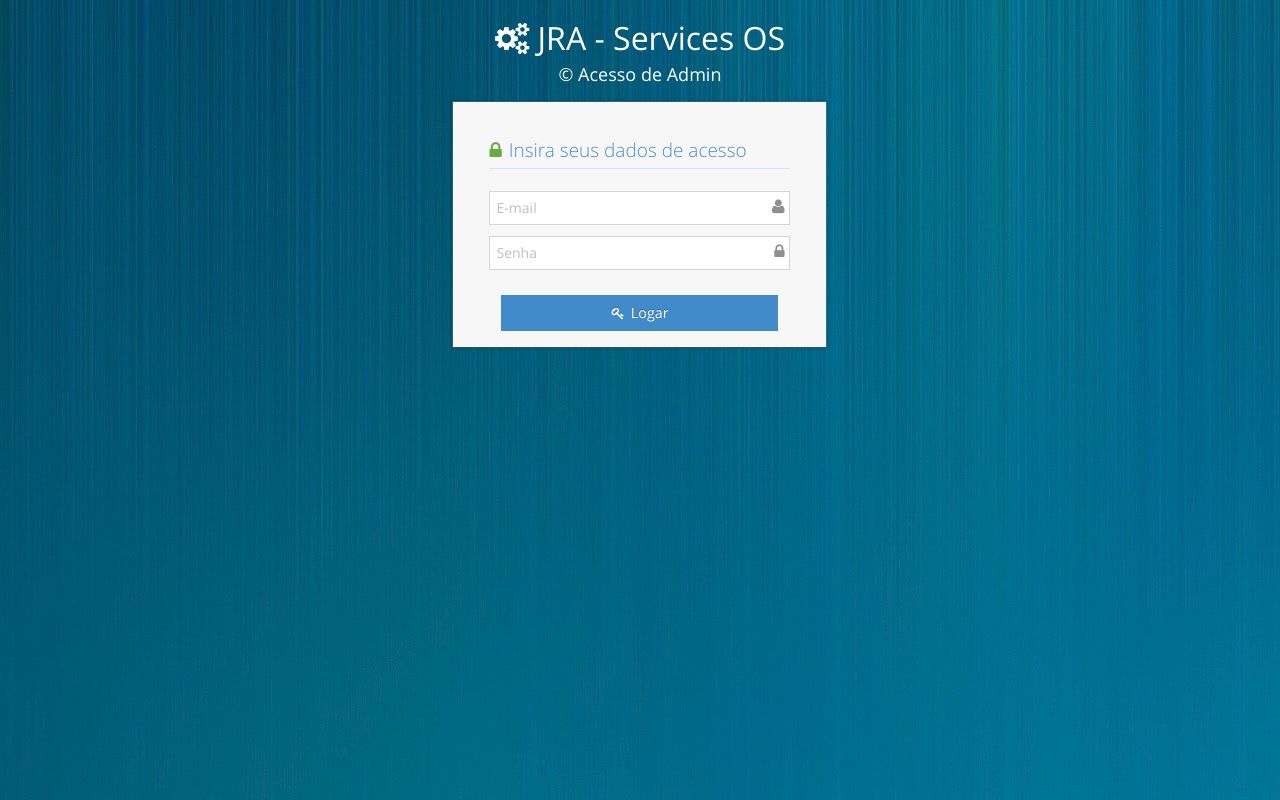
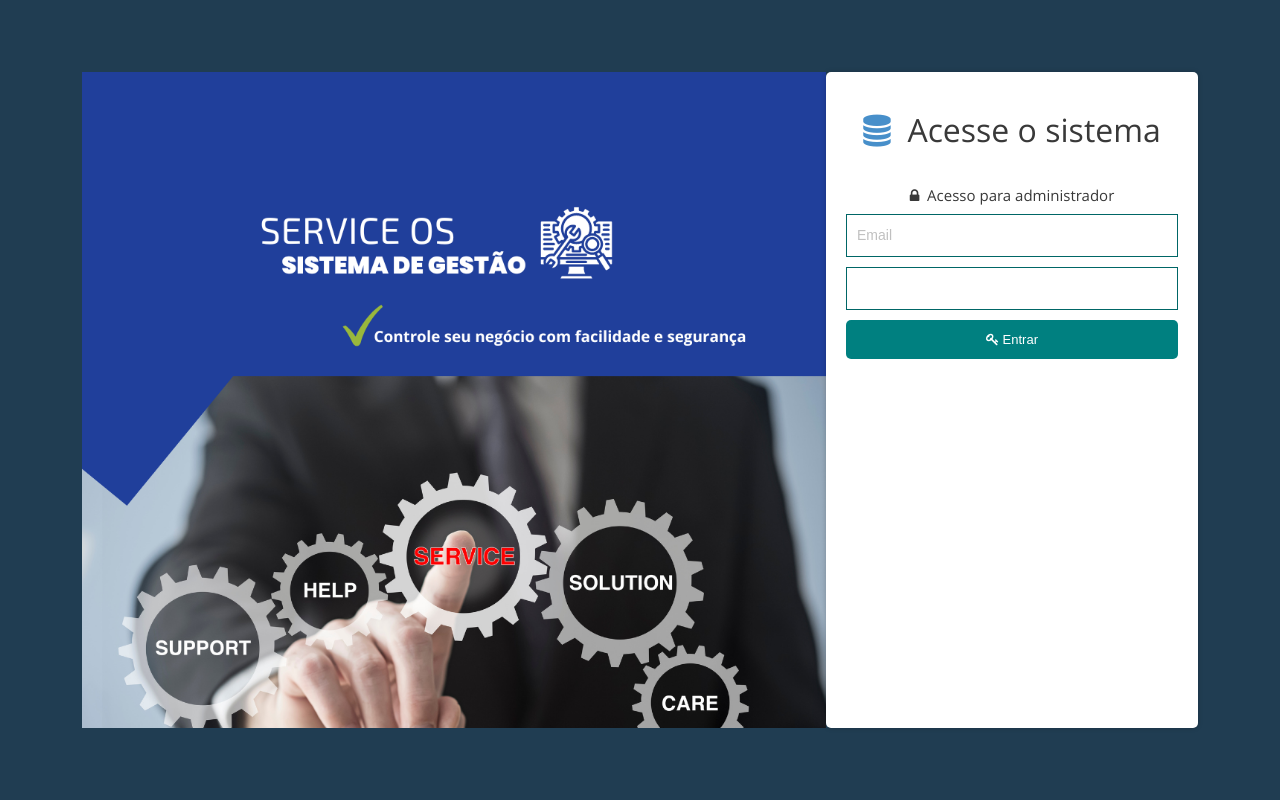
Before and after one commit to JOSETADEUJUNIOR/service_os, a PHP site: the page made by src/View/admin/login.php in a window 1280 px wide. Run offline with PHP 8.4, Linux system fonts and the light colour scheme; the template is opened without the code that fills it, so the values that code supplies are empty; some libraries are stand-ins or nearby versions.

Commit message:
Ajustes finais admin

```diff
--- a/src/Template/_includes/_footer.php
+++ b/src/Template/_includes/_footer.php
@@ -2,8 +2,8 @@
     <div class="footer-inner">
         <div class="footer-content">
             <span class="bigger-120">
-                <span class="blue bolder">MGT</span>
-                Serviços &copy; <?php echo date('Y') ?>;
+                <span class="blue bolder">JRA</span>
+                Service OS &copy; <?php echo date('Y') ?>;
             </span>
 
             &nbsp; &nbsp;
--- a/src/Template/_includes/_head.php
+++ b/src/Template/_includes/_head.php
@@ -39,7 +39,7 @@
     margin-bottom: 5px;
   }
   .login-layout{
-    background: url('../../Template/assets/images/fundo.jpg');
+    background: #203D52;
   }
 </style>
 <script src="../../Template/assets/js/ace-extra.min.js"></script>
--- a/src/View/admin/login.php
+++ b/src/View/admin/login.php
@@ -6,84 +6,122 @@ require_once dirname(__DIR__, 2) . '/Resource/dataview/acesso_dataview.php'; ?>
 
 <head>
     <?php include_once PATH_URL . '/Template/_includes/_head.php' ?>
+    <meta name="viewport" content="width=device-width, initial-scale=1">
+	<style type="text/css">
+		body {
+			background-color: #f0f0f0;
+			font-family: Arial, sans-serif;
+		}
+
+		.container {
+			display: flex;
+			justify-content: center;
+			align-items: center;
+			height: 100vh;
+		}
+
+		.image {
+			float: left;
+			width: 200%;
+			height: 82%;
+			background-image: url("../../Template/assets/images/post_login.png");
+			background-position: center;
+			background-repeat: no-repeat;
+			background-size: cover;
+		}
+
+		.form-container {
+			float: right;
+			width: 100%;
+			height: 82%;
+			display: flex;
+			flex-direction: column;
+			align-items: center;
+			justify-content: center;
+			background-color: #fff;
+			box-shadow: 0px 0px 5px rgba(0,0,0,0.2);
+			border-radius: 5px;
+		}
+
+		.form {
+			display: flex;
+			flex-direction: column;
+			align-items: center;
+			padding: 20px;
+			width: 100%;
+			height: 100%;
+		}
+
+		.form input[type="email"], .form input[type="password"] {
+			width: 100%;
+			padding: 10px;
+			margin-bottom: 10px;
+			border-radius: 5px;
+			border: 1px solid #006666;
+			box-shadow: 0px 0px 5px rgba(0,0,0,0.1);
+		}
+
+		.form button[type="submit"] {
+			width: 100%;
+			padding: 10px;
+			border-radius: 5px;
+			border: none;
+			background-color: #008080;
+			color: #fff;
+			cursor: pointer;
+		}
+
+		.form button[type="submit"]:hover {
+			background-color: #006666;
+		}
+
+		@media screen and (max-width: 768px) {
+			.container {
+				flex-direction: column;
+				height: auto;
+			}
+
+			.image {
+				float: none;
+				width: 100%;
+				height: 300px;
+			}
+
+			.form-container {
+				float: none;
+				width: 100%;
+				height: auto;
+				margin-top: 20px;
+				border-radius: 0px;
+			}
+		}
+	</style>
 </head>
 
 <body class="login-layout light-login">
-    <div class="main-container">
-        <div class="main-content">
-            <div class="row">
-                <div class="col-sm-10 col-sm-offset-1">
-                    <div class="login-container">
-                        <div class="center">
-                            <h1>
-                                <i class="ace-icon fa fa-cogs white"></i>
-                                <span class="white">JRA - </span>
-                                <span class="white" id="id-text2">Services OS</span>
-                            </h1>
-                            <h4 class="white" id="id-company-text">&copy; Acesso de Admin</h4>
-                        </div>
-
-                        <div class="space-6"></div>
-
-                        <div class="position-relative">
-                            <div id="login-box" class="login-box visible widget-box no-border">
-                                <div class="widget-body">
-                                    <div class="widget-main">
-                                        <h4 class="header blue lighter bigger">
-                                            <i class="ace-icon fa fa-lock green"></i>
-                                            Insira seus dados de acesso
-                                        </h4>
-
-                                        <div class="space-6"></div>
-
-                                        <form id="form_login" action="login.php" method="post">
-                                            <fieldset>
-                                                <label class="block clearfix">
-                                                    <span class="block input-icon input-icon-right">
-                                                        <input type="text" class="form-control obg" name="login" id="login" autocomplete="off" placeholder="E-mail" />
-                                                        <i class="ace-icon fa fa-user"></i>
-                                                    </span>
-                                                </label>
-
-                                                <label class="block clearfix">
-                                                    <span class="block input-icon input-icon-right">
-                                                        <input type="password" class="form-control obg" name="senha" id="senha" placeholder="Senha" />
-                                                        <i class="ace-icon fa fa-lock"></i>
-                                                    </span>
-                                                </label>
-
-                                                <div class="space"></div>
-
-                                                <div class="clearfix col-md-12">
-
-                                                    <button name="btn_acessar" onclick="return NotificarCampos('form_login')" class="width-100 pull-right btn btn-sm btn-primary">
-                                                        <i class="ace-icon fa fa-key"></i>
-                                                        <span class="bigger-110">Logar</span>
-                                                    </button>
-                                                </div>
-
-                                                <div class="space-4"></div>
-                                            </fieldset>
-                                        </form>
 
 
-                                    </div><!-- /.widget-main -->
+<div class="container">
+		<div class="container">
+		<div class="image"></div>
+		<div class="form-container">
+			<div class="form">
+				<h1><i class="blue ace-icon fa fa-database fa-1x"></i>&nbsp;&nbsp;Acesse o sistema</h1>
+                <div style="margin-top: 20px;">
+                    <form id="form_login" action="login.php" method="post">
+                    <h5 style="text-align: center;"><i class="ace-icon fa fa-lock"></i>&nbsp;&nbsp;Acesso para administrador</h5>
+                        <input type="email"  class="obg" name="login" id="login" autocomplete="off" placeholder="Email">
+
+                        <input  type="password" class="obg" name="senha" id="senha">
+
+                        <button type="submit" name="btn_acessar"  onclick="return NotificarCampos('form_login')"><i class="ace-icon fa fa-key"></i>  Entrar</button>
+                    </form>
 
 
-                                </div><!-- /.widget-body -->
-                            </div><!-- /.login-box -->
-
-
-
-
-                        </div><!-- /.position-relative -->
-
-
-                    </div>
-                </div><!-- /.col -->
-            </div><!-- /.row -->
-        </div><!-- /.main-content -->
-    </div><!-- /.main-container -->
+                </div>
+			</div>
+		</div>
+	</div>
 
     <!-- basic scripts -->
 
```
Also changed, not shown: src/Template/_includes/_menu.php (+1 -11 lines), src/_public/Util.php (+3 -7 lines), src/Template/assets/images/post.png (added), src/Template/assets/images/post_login.png (added).
